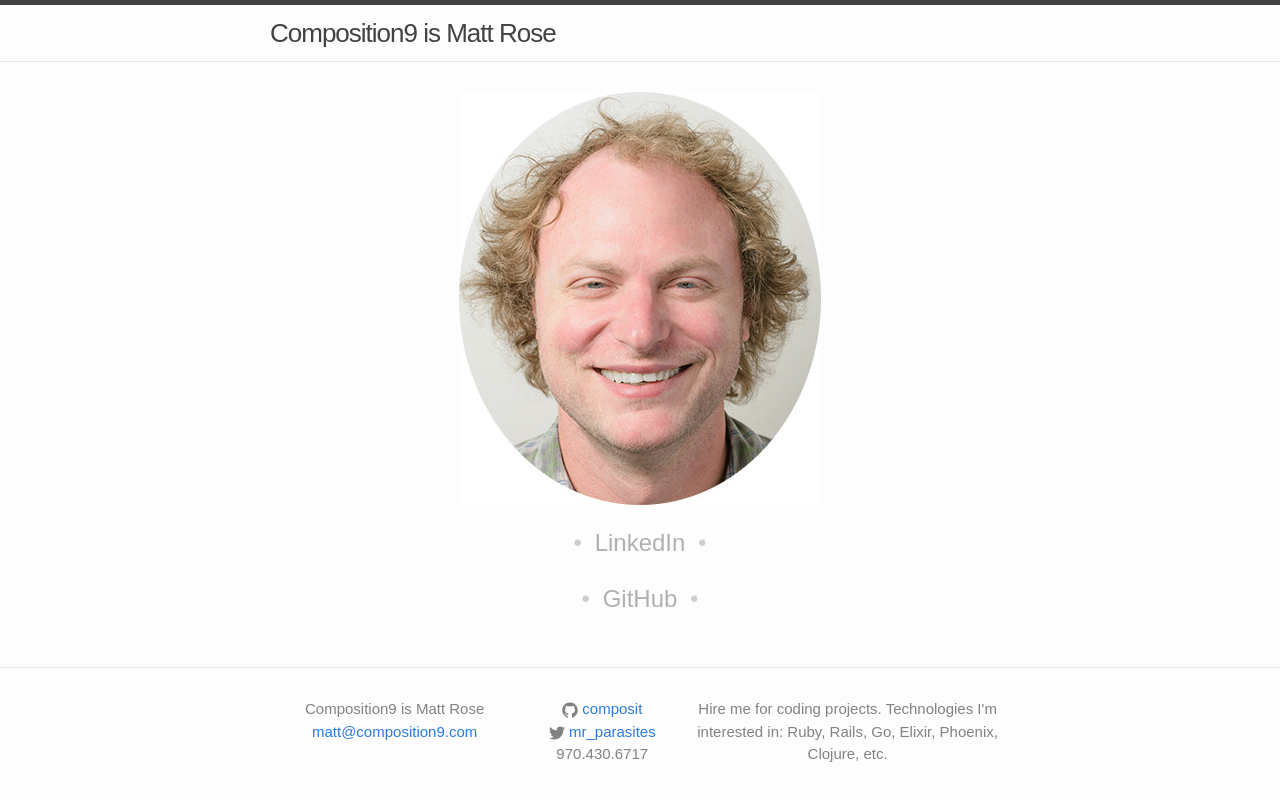
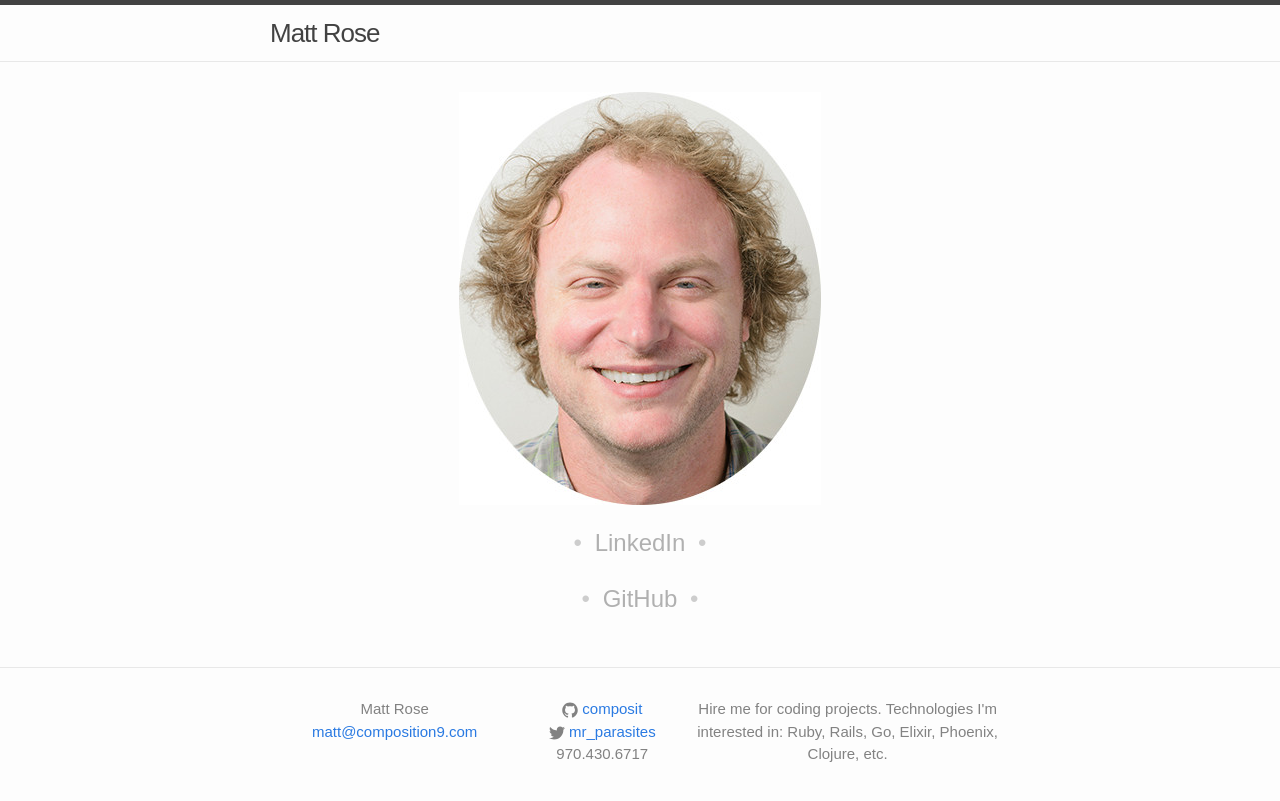
Before and after one commit to composit/composit.github.io, a Jekyll site: the page built from index.html, in a window 1280 px wide. Shown: the top 801 px of the page. Built offline with Jekyll 4.4.1, drawn with Linux system fonts in a browser that asks for light colours.

Commit message:
Update _config.yml

```diff
--- a/_config.yml
+++ b/_config.yml
@@ -1,5 +1,5 @@
 # Site settings
-title: Composition9 is Matt Rose
+title: Matt Rose
 email: matt@composition9.com
 description: > # this means to ignore newlines until "baseurl:"
   Hire me for coding projects. Technologies I'm interested in: Ruby, Rails, Go, Elixir, Phoenix, Clojure, etc.
```
